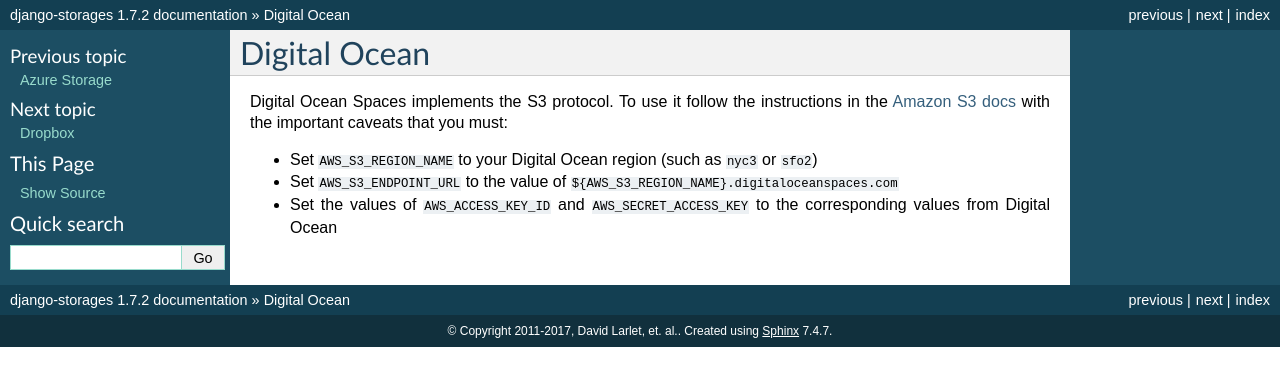
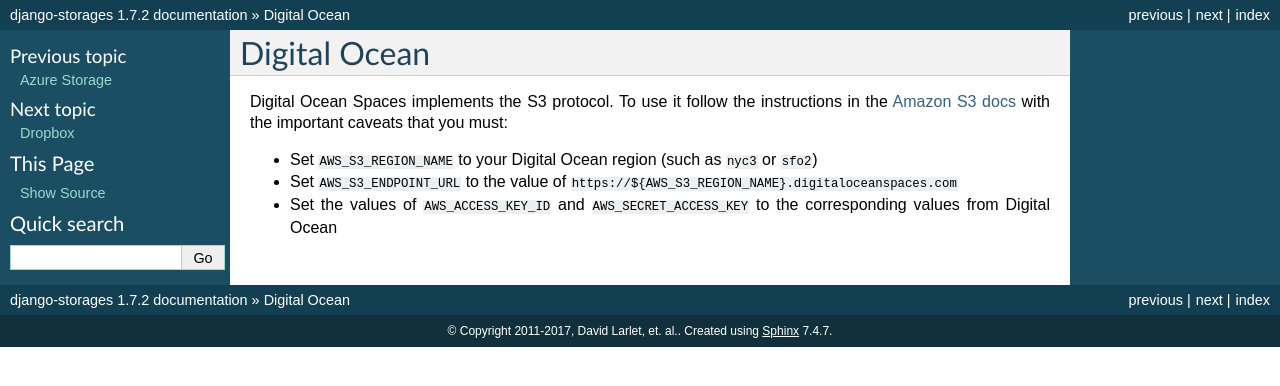
Before and after one commit to jschneier/django-storages, a Sphinx documentation site: the page built from docs/backends/digital-ocean-spaces.rst, in a window 1280 px wide. Shown: the top 386 px of the page. Built offline with Sphinx 7.4.7, drawn with Linux system fonts in a browser that asks for light colours; some of the changed lines change nothing that is shown.

Commit message:
Fix AWS_S3_ENDPOINT_URL example for DigitalOcean Spaces (#766)

```diff
--- a/docs/backends/digital-ocean-spaces.rst
+++ b/docs/backends/digital-ocean-spaces.rst
@@ -4,5 +4,5 @@
 Digital Ocean Spaces implements the S3 protocol. To use it follow the instructions in the :doc:`Amazon S3 docs <amazon-S3>` with the important caveats that you must:
 
 - Set ``AWS_S3_REGION_NAME`` to your Digital Ocean region (such as ``nyc3`` or ``sfo2``)
-- Set ``AWS_S3_ENDPOINT_URL`` to the value of ``${AWS_S3_REGION_NAME}.digitaloceanspaces.com``
+- Set ``AWS_S3_ENDPOINT_URL`` to the value of ``https://${AWS_S3_REGION_NAME}.digitaloceanspaces.com``
 - Set the values of ``AWS_ACCESS_KEY_ID`` and ``AWS_SECRET_ACCESS_KEY`` to the corresponding values from Digital Ocean
```
